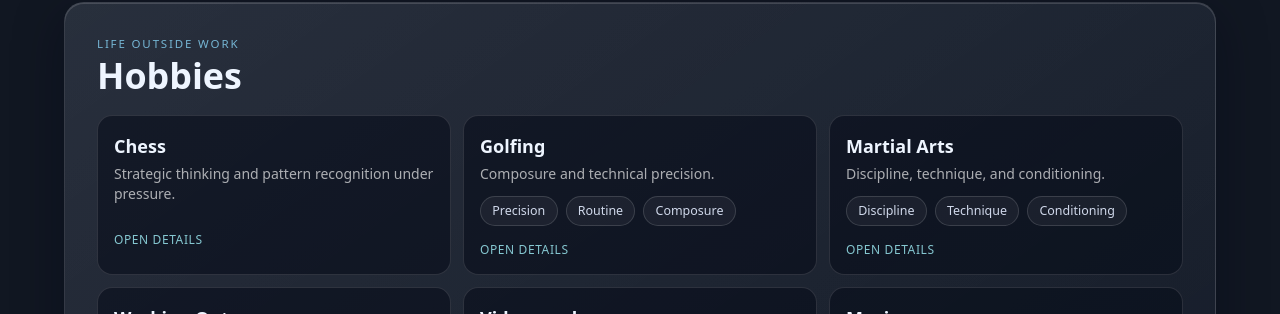
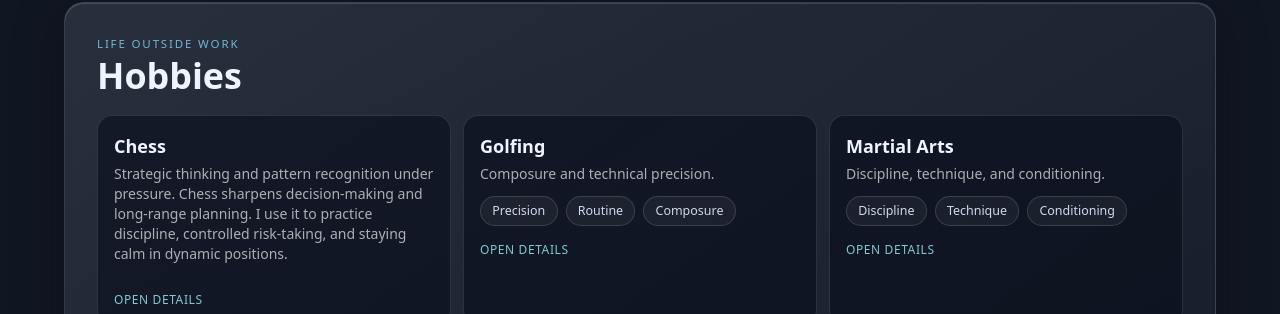
Before and after one commit to Emq17/personal-site, a React (Vite) app: page / in a window 1280 px wide. Shown: the part 4805-5119 px from the top of the page. Built offline with nearby package versions, Linux system fonts and the light colour scheme; no server answers.

Commit message:
chess subpage updates

```diff
--- a/src/components/hobbies/content/HobbiesData.ts
+++ b/src/components/hobbies/content/HobbiesData.ts
@@ -13,9 +13,9 @@ export const hobbies: Hobby[] = [
   {
     slug: "chess",
     title: "Chess",
-    summary: "Strategic thinking and pattern recognition under pressure.",
-    description:
-      "Chess sharpens decision-making and long-range planning. I use it to practice discipline, controlled risk-taking, and staying calm in dynamic positions.",
+    summary:
+      "Strategic thinking and pattern recognition under pressure. Chess sharpens decision-making and long-range planning. I use it to practice discipline, controlled risk-taking, and staying calm in dynamic positions.",
+    description: "",
     tags: [],
     stats: [
       { label: "Focus", value: "Rapid + Tactics" },
--- a/src/pages/HobbyDetail.tsx
+++ b/src/pages/HobbyDetail.tsx
@@ -1194,11 +1194,11 @@ export default function HobbyDetail() {
     <div className="px-4 pb-20">
       <div className="mx-auto max-w-5xl space-y-6">
         <section className="showcase-card p-6 md:p-8">
-          <p className="section-kicker">Hobby Detail</p>
+          {!isChess ? <p className="section-kicker mb-2">Hobby Detail</p> : null}
           <div className="flex flex-wrap items-start justify-between gap-3">
             <div>
-              <h1 className="section-title">{hobby.title}</h1>
-              <p className="text-white/70">{hobby.summary}</p>
+              {!isChess ? <h1 className="section-title">{hobby.title}</h1> : null}
+              {!isChess ? <p className="text-white/70">{hobby.summary}</p> : null}
             </div>
             {isChess ? (
               <span
@@ -1237,8 +1237,10 @@ export default function HobbyDetail() {
               </Link>
             )}
           </div>
-          <p className="text-white/75 mt-4 max-w-3xl">{hobby.description}</p>
-          {hobby.tags.length > 0 ? (
+          {!isChess && hobby.description ? (
+            <p className="text-white/75 mt-4 max-w-3xl">{hobby.description}</p>
+          ) : null}
+          {!isChess && hobby.tags.length > 0 ? (
             <div className="mt-4 flex flex-wrap gap-2">
               {hobby.tags.map((tag) => (
                 <span key={tag} className="showcase-chip">
@@ -1249,18 +1251,18 @@ export default function HobbyDetail() {
           ) : null}
 
           {isChess ? (
-            <div className="mt-6">
-            <div className="flex flex-wrap items-center justify-between gap-3">
+            <div>
+            <div className="flex flex-wrap items-center justify-between gap-3 mb-2">
               <h2 className="section-title">Dashboards</h2>
               <div />
             </div>
             {lastSyncedAt ? (
-              <p className="text-xs text-white/50 -mt-2 mb-2">
+              <p className="text-xs text-white/50 -mt-1 mb-3">
                 Last synced: {lastSyncedAt}
                 {syncSource ? ` · Source: ${syncSource}` : ""}
               </p>
             ) : null}
-            <p className="text-xs text-white/55 mb-2">
+            <p className="text-xs text-white/55 mb-4">
               Snapshot-first sync with Supabase. On the Hobby plan, dashboard updates are shown once per day.
             </p>
             {pgnLoading ? <p className="text-white/65">Loading PGN data...</p> : null}
```
